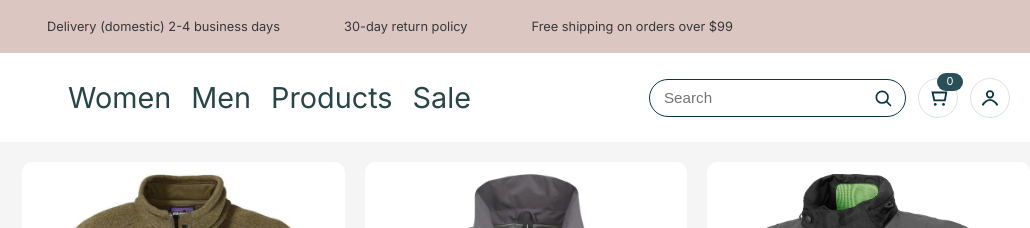
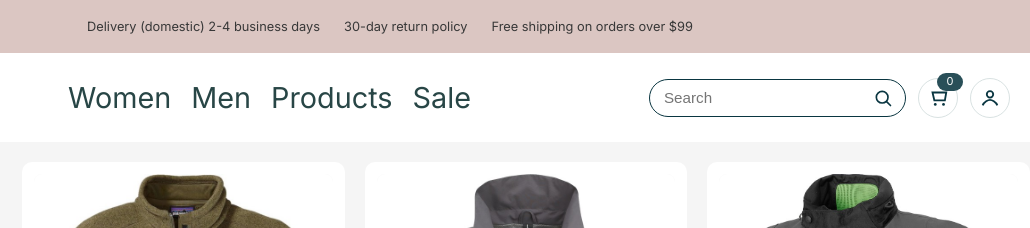
Before and after one commit to julieuh/html-css-Julie-Helgerud, a plain HTML site: page products.html in a window 1280 px wide. Shown: the top 228 px of the page, 250-1280 px from the left. Drawn offline with Linux system fonts and the light colour scheme; a web font is replaced by a local one.

Commit message:
Correcting li items to be inside a ul
Due to error in W3

```diff
--- a/css/index.css
+++ b/css/index.css
@@ -39,11 +39,13 @@ main {
   gap: 2rem;
 }
 
-.banner li {
+.banner ul {
   margin: 0;
   padding: 1.2rem 1rem;
   font-size: 0.8rem;
   list-style-type: none;
+  display: flex;
+  gap: 1.5rem;
 }
 
 header nav.category-links {
--- a/products.html
+++ b/products.html
@@ -24,9 +24,11 @@
   <body>
     <header>
       <div class="banner">
-        <li>Delivery (domestic) 2-4 business days</li>
-        <li>30-day return policy</li>
-        <li>Free shipping on orders over $99</li>
+        <ul>
+          <li>Delivery (domestic) 2-4 business days</li>
+          <li>30-day return policy</li>
+          <li>Free shipping on orders over $99</li>
+        </ul>
       </div>
       <nav class="category-links">
         <a href="index.html">
@@ -174,10 +176,7 @@
         </div>
         <div class="products">
           <a href="product-page.html">
-            <img
-              src="images/jacket_motor2.jpg"
-              alt="Scott Biker Jacket grey"
-            />
+            <img src="images/jacket_motor2.jpg" alt="Scott Biker Jacket grey" />
             <h2>Scott</h2>
             <div class="color-options">
               <span class="color-dot yellow" title="Yellow"></span>
@@ -244,10 +243,7 @@
         </div>
         <div class="products">
           <a href="product-page.html">
-            <img
-              src="images/jacket_red.jpg"
-              alt="Craft red cycling Jacket"
-            />
+            <img src="images/jacket_red.jpg" alt="Craft red cycling Jacket" />
             <h2>Craft</h2>
             <div class="color-options">
               <span class="color-dot red" title="Red"></span>
```
Also changed, not shown: cart.html (+4 -3 lines), index.html (+5 -3 lines), product-page.html (+5 -4 lines).
